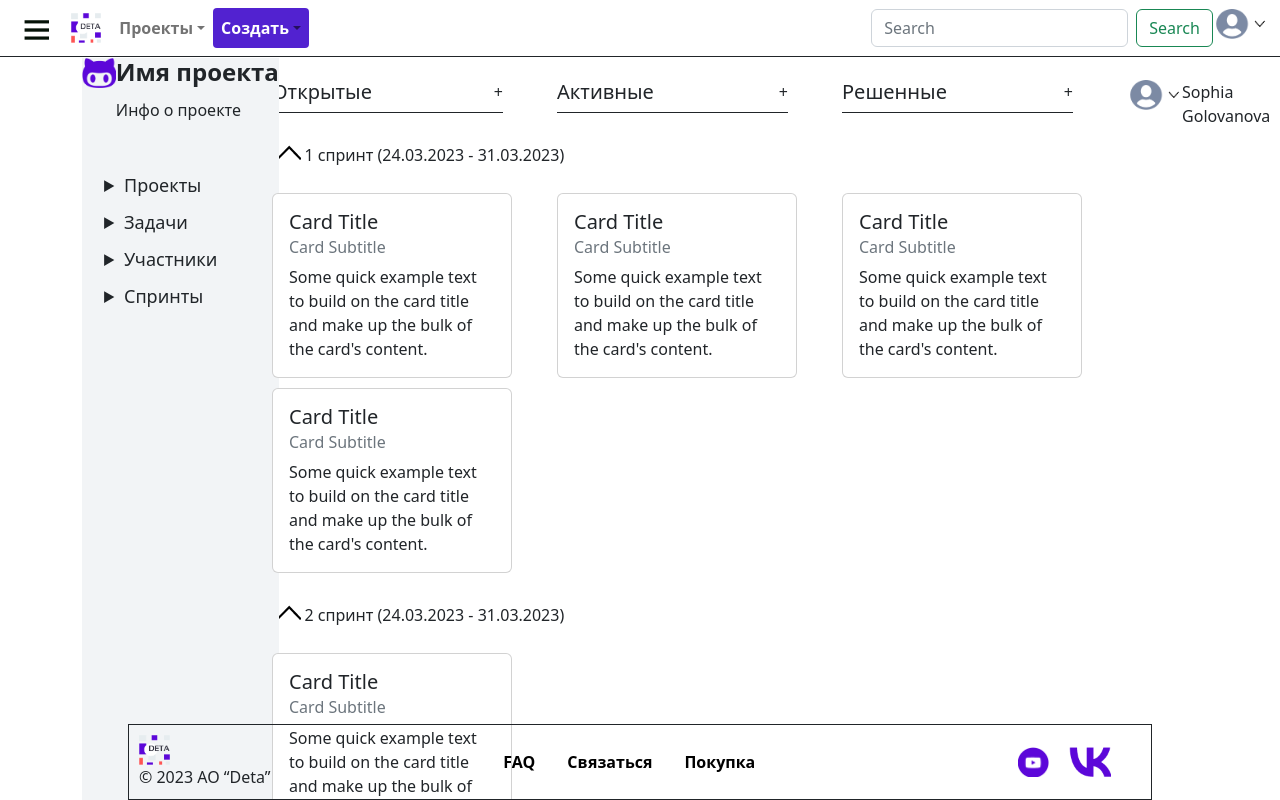
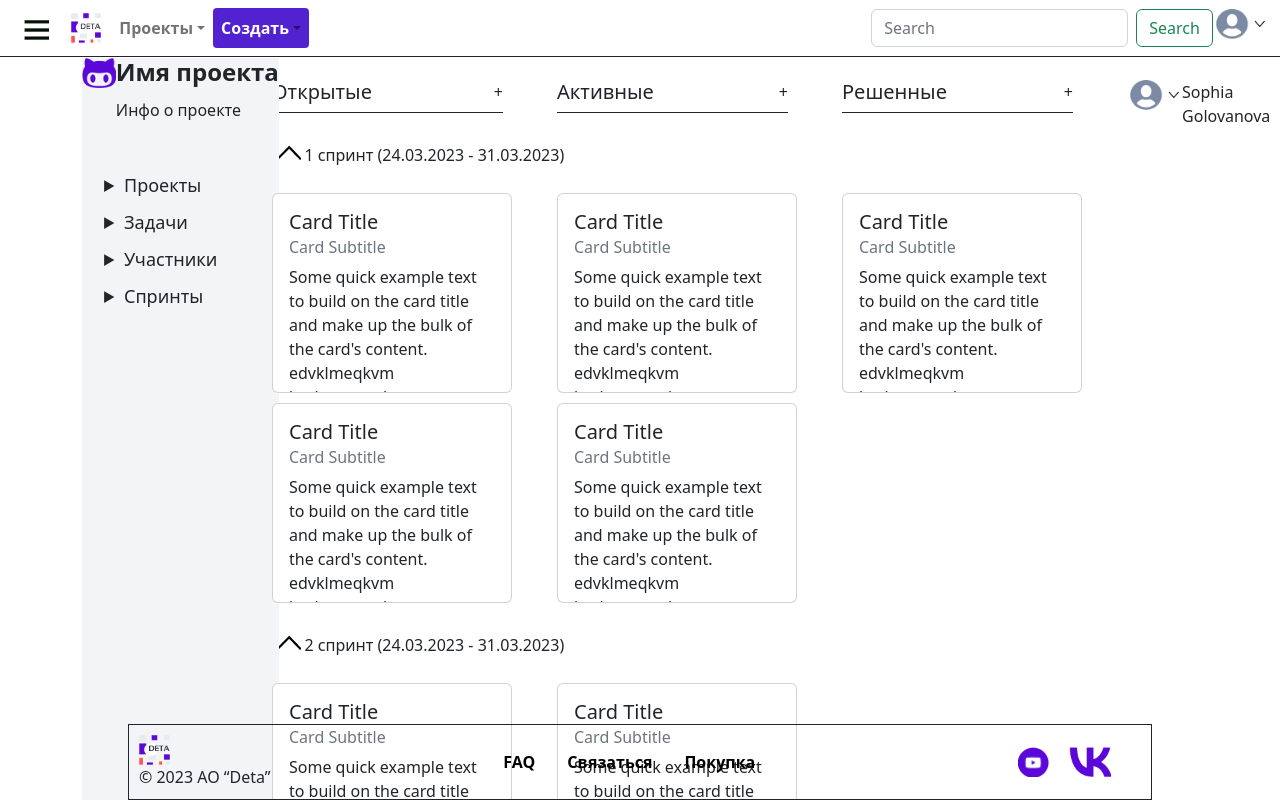
Before and after one commit to DibrovDru/Architecture.1, a React (Create React App) app in the folder frontend/my-app/: page / in a window 1280 px wide. Shown: the top 800 px of the page. Built offline with nearby package versions, Linux system fonts and the light colour scheme.

Commit message:
text hidden in cards

```diff
--- a/frontend/my-app/src/components/Tasks.tsx
+++ b/frontend/my-app/src/components/Tasks.tsx
@@ -6,13 +6,13 @@ import main_pages_styles from '../pages/main_page/MainPage.module.css';
 
 function TaskCard() {
     return (
-        <Card style={{ width: '15rem', marginTop: '10px' }}>
+        <Card style={{ width: '15rem', marginTop: '10px', height: '200px', overflow: 'hidden' }}>
             <Card.Body>
                 <Card.Title>Card Title</Card.Title>
                 <Card.Subtitle className="mb-2 text-muted">Card Subtitle</Card.Subtitle>
                 <Card.Text>
                     Some quick example text to build on the card title and make up the
-                    bulk of the card's content.
+                    bulk of the card's content. edvklmeqkvm kevkenrnrnvk enavkmadfklvmndflkvndfklqnv'l qkenkenvkenvklwnekrnvw
                 </Card.Text>
             </Card.Body>
         </Card>
@@ -75,6 +75,11 @@ function Tasks() {
             <div className={main_pages_styles.sprint} />
 
             <TaskCard/>
+            <TaskCard/>
+
+            <div className={main_pages_styles.sprint} />
+
+            <TaskCard/>
         </Col>
         <Col>
             <div className={main_pages_styles.title} />
```
